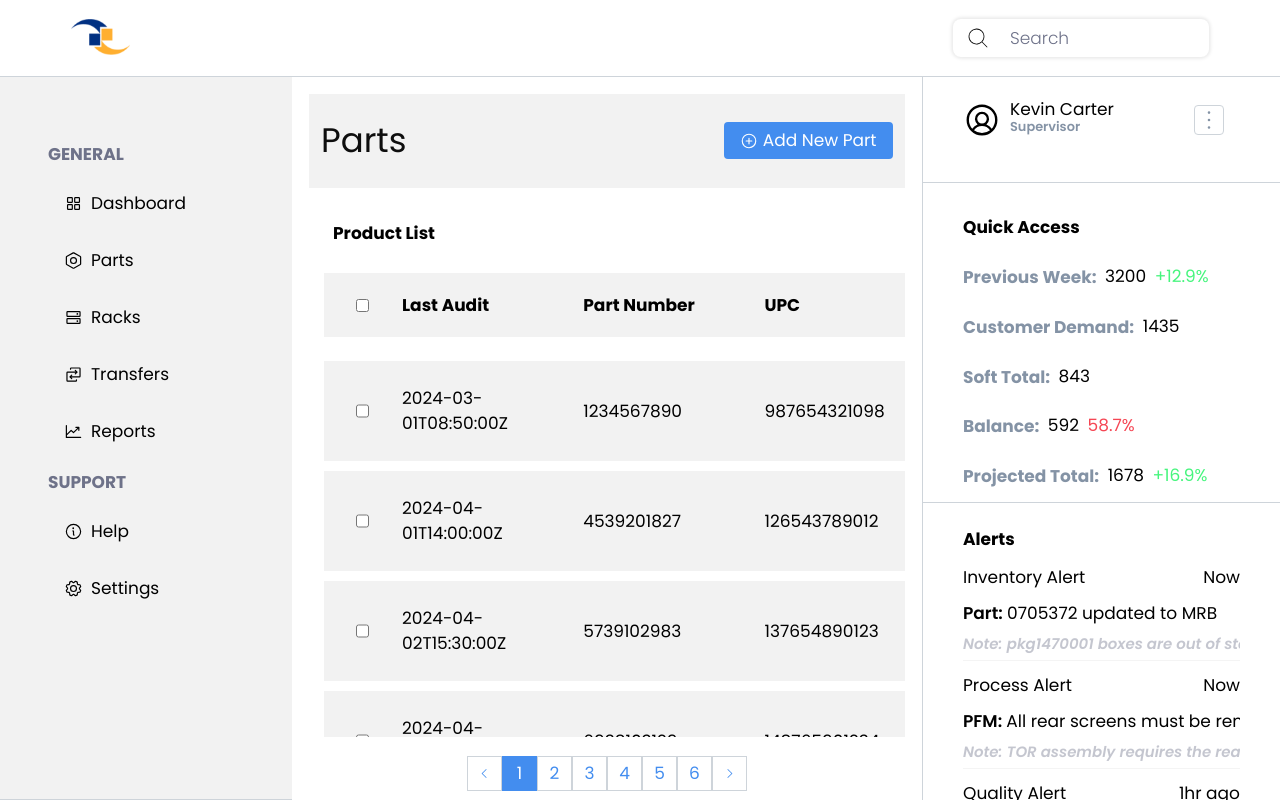
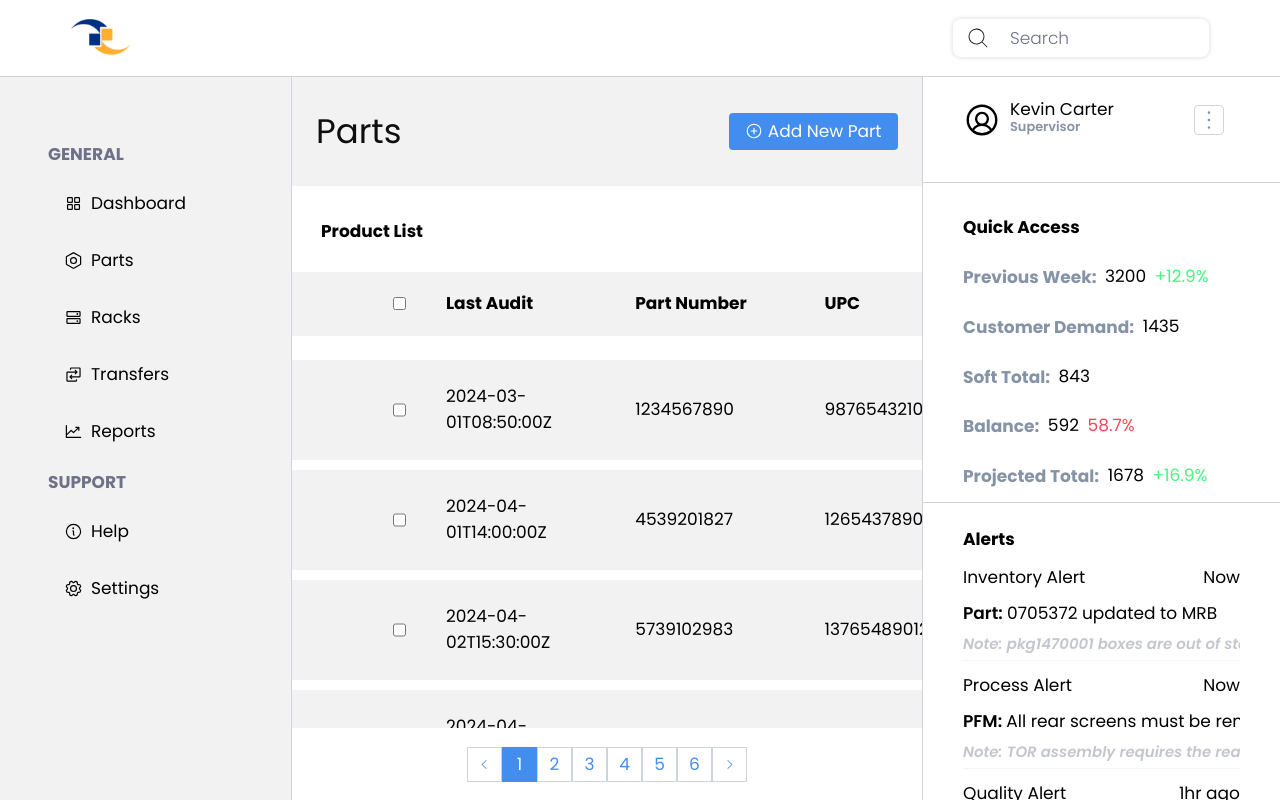
Before and after one commit to kvncrtr/vendex, a React (Create React App) app: page / in a window 1280 px wide. Built offline with nearby package versions, Linux system fonts and the light colour scheme.

Commit message:
add all tablet styles and init styles for desktop view

```diff
--- a/src/style.css
+++ b/src/style.css
@@ -248,6 +248,12 @@ input[type="number"]::-webkit-outer-spin-button {
     text-align: center;
     cursor: pointer;
     color: #438DEF; }
+  .pagi--button:hover {
+    background-color: #EAEAEA;
+    color: #FFFFFF; }
+  .pagi--button:active {
+    background-color: #F2A74B;
+    opacity: 0.3; }
   .pagi--nav-back,
   .pagi--nav-forward {
     display: flex;
@@ -538,6 +544,7 @@ input[type="number"]::-webkit-outer-spin-button {
     align-items: unset;
     width: 14.824rem;
     height: 100vh;
+    padding: 1.411rem 0.588rem 1.411rem 1.411rem;
     background-color: #F2F2F2; }
   .sidebar--logo-case {
     width: 100%; }
@@ -559,7 +566,8 @@ input[type="number"]::-webkit-outer-spin-button {
   .sidebar--container {
     padding: 1.882rem 2.82rem 0;
     width: 292px;
-    height: 100%; }
+    height: 100%;
+    border-right: solid 0.059rem #CED4DA; }
   .sidebar--logo-case {
     display: none; }
   .sidebar--menu-case {
@@ -574,18 +582,19 @@ input[type="number"]::-webkit-outer-spin-button {
 @media screen and (min-width: 1280px) {
   .home--layout-container {
     display: grid;
-    grid-template-columns: 292px 1fr 358px;
+    grid-template-columns: 292px calc(100vw - (291.99px + 358px)) 358px;
     grid-template-rows: auto 1fr auto;
-    height: 100vh; }
+    height: 100vh;
+    width: 100vw;
+    overflow-y: hidden; }
   .home--content-container {
     grid-column: 2 / 3;
-    grid-row: 2 / 3;
-    overflow-y: auto;
-    padding: 1rem; }
+    grid-row: 2 / 3; }
   .searchbar--parent {
     position: sticky;
     grid-column: 1 / -1;
-    grid-row: 1 / 2; }
+    grid-row: 1 / 2;
+    width: 100vw; }
   .sidebar--parent {
     grid-column: 1 / 2;
     grid-row: 2 / -1; }
@@ -645,7 +654,7 @@ input[type="number"]::-webkit-outer-spin-button {
   .parts--table-container {
     width: 100%;
     height: 57.996vh;
-    max-height: 484px;
+    max-height: 28.471rem;
     flex-grow: 1;
     margin-top: 0.588rem;
     overflow-x: auto;
@@ -670,6 +679,9 @@ input[type="number"]::-webkit-outer-spin-button {
   .parts--thead {
     display: flex;
     flex-direction: column; }
+  .parts--thead {
+    position: sticky;
+    top: 0; }
   .parts--tbody {
     margin-top: 1.412rem;
     row-gap: 0.588rem; }
@@ -729,7 +741,29 @@ input[type="number"]::-webkit-outer-spin-button {
   .parts--add-case {
     border: none; }
   .parts--table-container {
-    padding-left: 0.882rem; } }
+    padding-left: 0.882rem;
+    height: 68vh;
+    max-height: 54.118rem; }
+  .parts--add-case {
+    padding: 0 1.412rem; }
+  .parts--title-case {
+    padding: 1.450rem 1.882rem; }
+  td[data-cell="checkbox"],
+  th[data-cell="checkbox"] {
+    margin-left: 5.412rem; }
+  .parts--thead-row {
+    gap: 1.882rem; }
+  .parts--tbody-row {
+    gap: 1.882rem; } }
+
+@media screen and (min-width: 1280px) {
+  .parts--add-case {
+    height: 6.412rem; }
+  .parts--title-case {
+    padding: 1.471rem 1.706rem; }
+  .parts--table-container {
+    padding: unset;
+    height: calc(100vh - 344px); } }
 
 .menu--shell {
   position: absolute;
--- a/src/styles/components/atoms/_pagination.scss
+++ b/src/styles/components/atoms/_pagination.scss
@@ -19,6 +19,16 @@
       color: $secondary-400;
    }
 
+   .pagi--button:hover {
+      background-color: $achromatic-600;
+      color: $achromatic-100;
+   }
+
+   .pagi--button:active {
+      background-color: $primary-600;
+      opacity: 0.3;
+   }
+
    .pagi--nav-back,
    .pagi--nav-forward {
       display: flex;
--- a/src/styles/components/organisims/_sidebar.scss
+++ b/src/styles/components/organisims/_sidebar.scss
@@ -64,6 +64,7 @@
       align-items: unset;
       width: 14.824rem;
       height: 100vh;
+      padding: 1.411rem 0.588rem 1.411rem 1.411rem;
       background-color: $achromatic-200;
    }
 
@@ -100,6 +101,7 @@
       padding: 1.882rem 2.82rem 0;
       width: 292px;
       height: 100%;
+      border-right: solid 0.059rem $achromatic-500;
    }
 
    .sidebar--logo-case {
--- a/src/styles/components/pages/_homelayout.scss
+++ b/src/styles/components/pages/_homelayout.scss
@@ -11,22 +11,24 @@
 @media screen and (min-width: 1280px) {
    .home--layout-container {
       display: grid;
-      grid-template-columns: 292px 1fr 358px;
+      grid-template-columns: 292px calc(100vw - (291.99px + 358px)) 358px;
       grid-template-rows: auto 1fr auto;
       height: 100vh;
+      width: 100vw;
+      overflow-y: hidden;
    }
 
    .home--content-container {
       grid-column: 2 / 3;
       grid-row: 2 / 3;
-      overflow-y: auto;
-      padding: 1rem;
+
    }
 
    .searchbar--parent {
       position: sticky;
       grid-column: 1 / -1;
       grid-row: 1 / 2;
+      width: 100vw;
    }
 
    .sidebar--parent {
--- a/src/styles/components/pages/_parts.scss
+++ b/src/styles/components/pages/_parts.scss
@@ -50,7 +50,7 @@
    .parts--table-container {
       width: 100%;
       height: 57.996vh;
-      max-height: 484px;
+      max-height: 28.471rem;
       flex-grow: 1;
       margin-top: 0.588rem;
       overflow-x: auto;
@@ -89,6 +89,11 @@
    .parts--thead {
       display: flex;
       flex-direction: column;
+   }
+
+   .parts--thead {
+      position: sticky;
+      top: 0;
    }
 
    .parts--tbody {
@@ -175,5 +180,43 @@
 
    .parts--table-container {
       padding-left: 0.882rem;
+      height: 68vh;
+      max-height: 54.118rem;
+   }
+
+   .parts--add-case {
+      padding: 0 1.412rem;
+   }
+
+   .parts--title-case {
+      padding: 1.450rem 1.882rem;
+   }
+
+   td[data-cell="checkbox"],
+   th[data-cell="checkbox"] {
+      margin-left: 5.412rem;
+   }
+
+   .parts--thead-row {
+      gap: 1.882rem;
+   }
+
+   .parts--tbody-row {
+      gap: 1.882rem;
    }
 }
+
+@media screen and (min-width: 1280px) {
+   .parts--add-case {
+      height: 6.412rem;
+   }
+
+   .parts--title-case {
+      padding: 1.471rem 1.706rem;
+   }
+
+   .parts--table-container {
+      padding: unset;
+      height: calc(100vh - 344px);
+   }
+}
```
